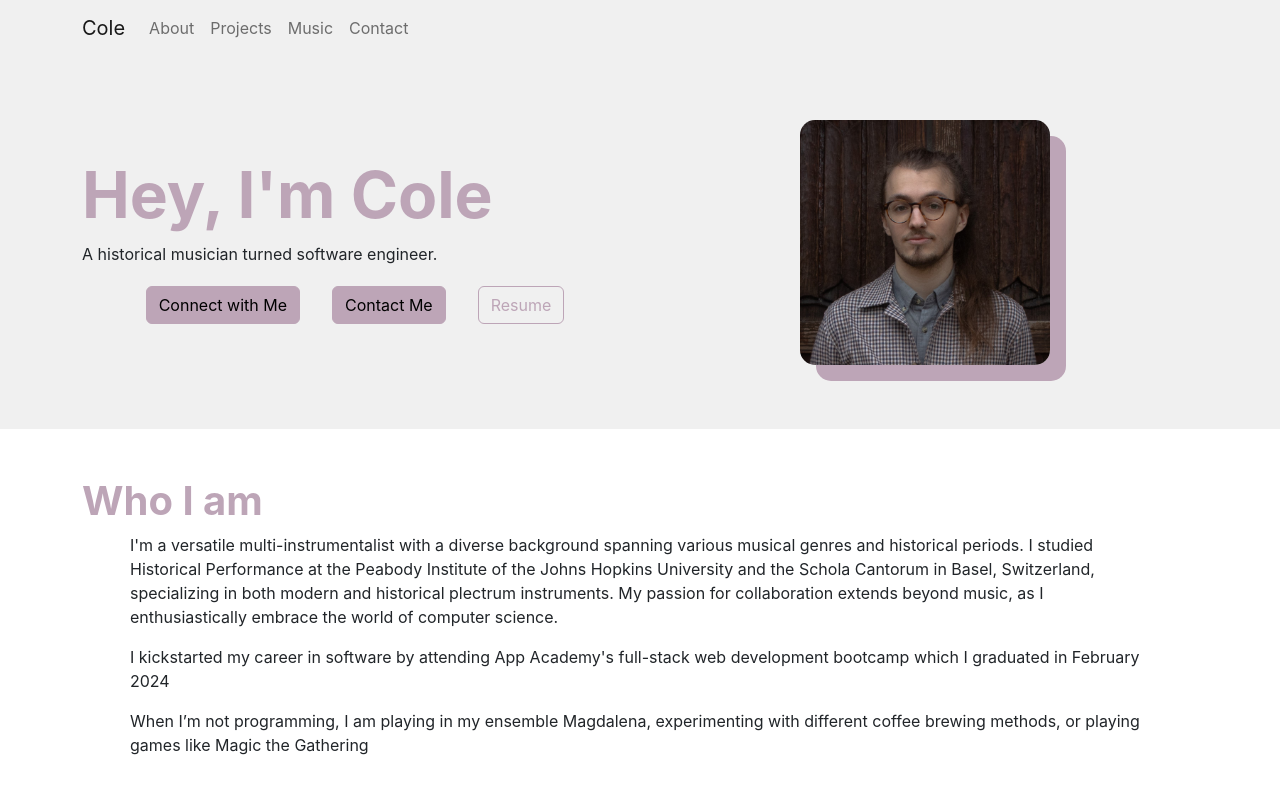
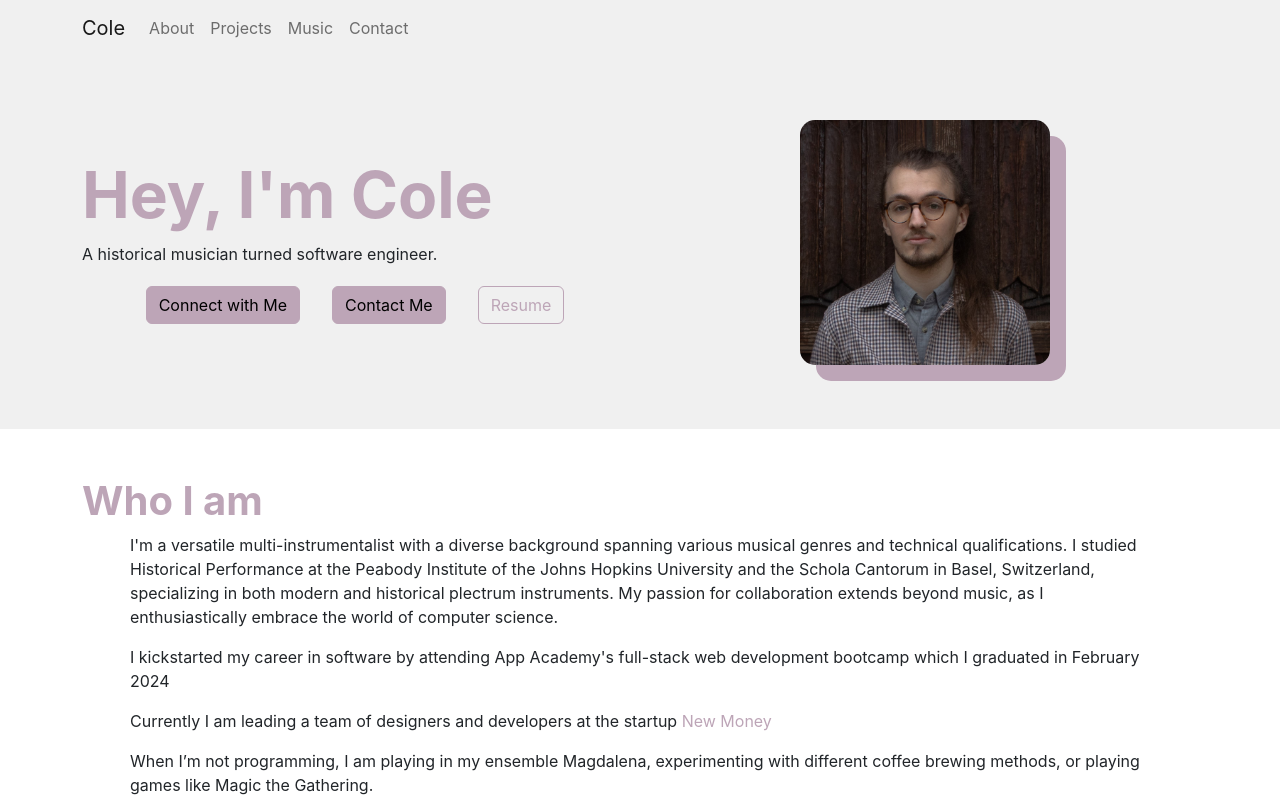
Before and after one commit to csmanel/portfolio, a Next.js app: page / in a window 1280 px wide. Shown: the top 800 px of the page. Built offline with nearby package versions, Linux system fonts and the light colour scheme.

Commit message:
adjust bio data

```diff
--- a/components/Intro.js
+++ b/components/Intro.js
@@ -1,8 +1,8 @@
 import React from 'react';
-import getConfig from 'next/config'
-import Link from 'next/link'
+import getConfig from 'next/config';
+import Link from 'next/link';
 
-const { publicRuntimeConfig } = getConfig()
+const { publicRuntimeConfig } = getConfig();
 
 export const Intro = ({ title, description, image, buttons }) => {
   return (
@@ -13,22 +13,31 @@ export const Intro = ({ title, description, image, buttons }) => {
             <h1 className="text-primary fw-bold display-3">{title}</h1>
             <p>{description}</p>
             <div className="text-center">
-							{buttons.map((value, index) => (
-								(value.isPrimary) ?
+              {buttons.map((value, index) =>
+                value.isPrimary ? (
                   <Link key={index} href={value.link}>
                     <a className="btn btn-primary my-1 mx-3">{value.title}</a>
                   </Link>
-									:
+                ) : (
                   <Link key={index} href={value.link}>
-										<a target="_blank" rel="noreferrer" className="btn btn-outline-primary my-1 mx-3">{value.title}</a>
+                    <a
+                      target="_blank"
+                      rel="noreferrer"
+                      className="btn btn-outline-primary my-1 mx-3"
+                    >
+                      {value.title}
+                    </a>
                   </Link>
-							))}
+                )
+              )}
             </div>
           </div>
           <div className="col-sm-6 text-center">
             <img
-							className="img-fluid my-3 card-image" width="250"
-							height="250" src={image}
+              className="img-fluid my-3 card-image"
+              width="250"
+              height="250"
+              src={image}
               alt="profile of hashirshoaeb"
             />
           </div>
@@ -36,7 +45,7 @@ export const Intro = ({ title, description, image, buttons }) => {
       </div>
     </div>
   );
-}
+};
 
 export const About = ({ title, description }) => {
   return (
@@ -44,11 +53,23 @@ export const About = ({ title, description }) => {
       <div className="container">
         <h1 className="text-primary fw-bold">{title}</h1>
         <div className="px-sm-5">
-					{description.map((value, index) => (
-						<p key={index} >{value}</p>
+          {description.map((item, index) => (
+            <p key={index}>
+              {item.text}
+              {item.link && (
+                <a
+                  href={item.link}
+                  target="_blank"
+                  rel="noreferrer"
+                  className="text-primary"
+                >
+                  {item.linkText}
+                </a>
+              )}
+            </p>
           ))}
         </div>
       </div>
     </div>
   );
-}
+};
--- a/components/Work.js
+++ b/components/Work.js
@@ -52,9 +52,11 @@ export const Card = ({ title, description, link, icons }) => {
       <h4 className="text-primary">{title}</h4>
       <p className="text-dark">{description}</p>
       <div className="text-end">
-        <a target="_blank" rel="noreferrer" href={link}>
-          live site
-        </a>
+        {link && (
+          <a target="_blank" rel="noreferrer" href={link}>
+            live site
+          </a>
+        )}
         {icons &&
           icons.map((value, index) => (
             <Link key={index} href={value.link}>
--- a/config/config.js
+++ b/config/config.js
@@ -54,9 +54,23 @@ export const intro = {
 export const about = {
   title: 'Who I am',
   description: [
-    "I'm a versatile multi-instrumentalist with a diverse background spanning various musical genres and historical periods. I studied Historical Performance at the Peabody Institute of the Johns Hopkins University and the Schola Cantorum in Basel, Switzerland, specializing in both modern and historical plectrum instruments. My passion for collaboration extends beyond music, as I enthusiastically embrace the world of computer science.",
-    "I kickstarted my career in software by attending App Academy's full-stack web development bootcamp which I graduated in February 2024",
-    'When I’m not programming, I am playing in my ensemble Magdalena, experimenting with different coffee brewing methods, or playing games like Magic the Gathering',
+    {
+      text: "I'm a versatile multi-instrumentalist with a diverse background spanning various musical genres and technical qualifications. I studied Historical Performance at the Peabody Institute of the Johns Hopkins University and the Schola Cantorum in Basel, Switzerland, specializing in both modern and historical plectrum instruments. My passion for collaboration extends beyond music, as I enthusiastically embrace the world of computer science.",
+      link: null,
+    },
+    {
+      text: "I kickstarted my career in software by attending App Academy's full-stack web development bootcamp which I graduated in February 2024",
+      link: null,
+    },
+    {
+      text: 'Currently I am leading a team of designers and developers at the startup ',
+      link: 'https://www.newmoney.eco/',
+      linkText: 'New Money',
+    },
+    {
+      text: 'When I’m not programming, I am playing in my ensemble Magdalena, experimenting with different coffee brewing methods, or playing games like Magic the Gathering.',
+      link: null,
+    },
   ],
 };
 
@@ -90,7 +104,7 @@ export const projects = {
       title: 'fspSpotify',
       description:
         'A React on Rails clone inspired by Spotify, featuring key functionalities such as playlist creation, a sleek audio player, and an intuitive user interface.',
-      link: 'https://fspspotify.onrender.com/',
+      link: null,
       icons: [
         {
           icon: faGithub,
@@ -158,7 +172,7 @@ export const contact = {
 // SEARCH ENGINE
 export const SEO = {
   // 50 - 60 char
-  title: 'Cole Manel | Computer Engineer ',
+  title: 'Cole Manel | Software Engineer ',
   image: profile.src,
 };
 
```
Lines whose indentation alone changed are shown as unchanged.
